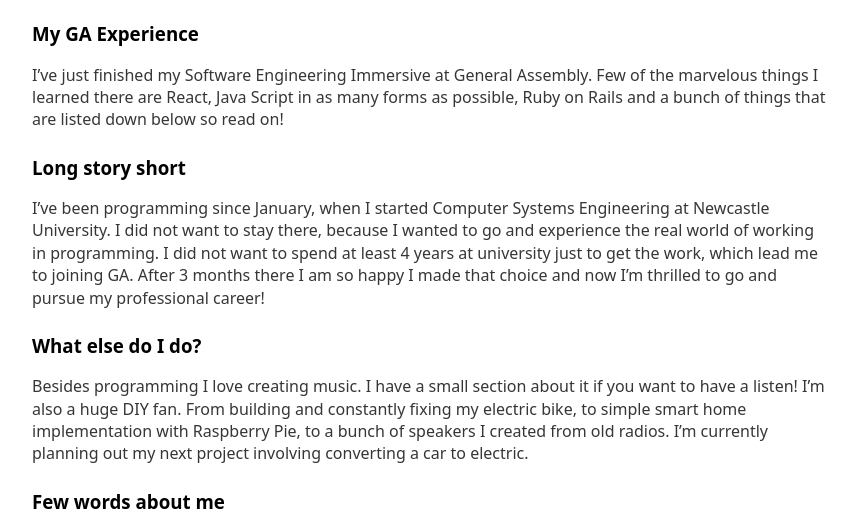
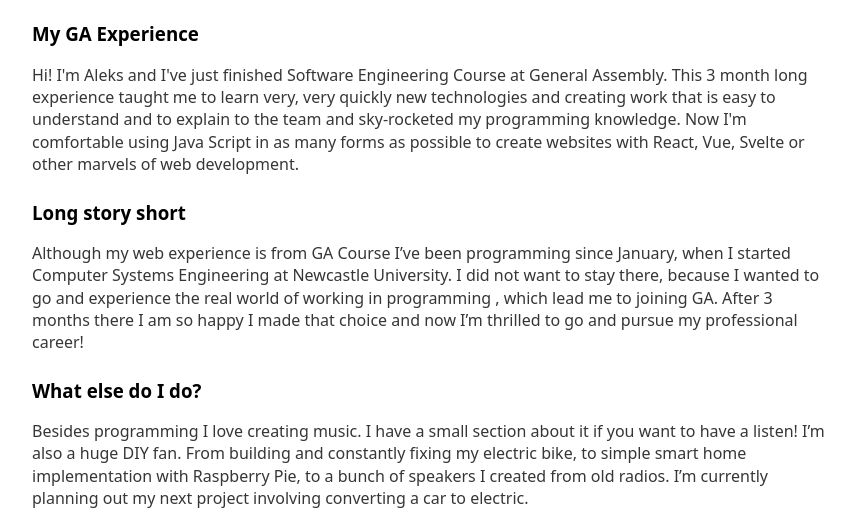
Before and after one commit to aleksanderbrymora/portfolio, a plain HTML site: page index.html in a window 1280 px wide. Shown: the part 225-753 px from the top of the page, without its empty margins (208-1071 px from the left). Drawn offline with nearby package versions, Linux system fonts and the light colour scheme.

Commit message:
Update landing

```diff
--- a/index.html
+++ b/index.html
@@ -23,9 +23,9 @@
     </div>
     <div id="personal">
         <h3>My GA Experience</h3>
-        <p>I’ve just finished my Software Engineering Immersive at General Assembly. Few of the marvelous things I learned there are React, Java Script in as many forms as possible, Ruby on Rails and a bunch of things that are listed down below so read on!</p>
+        <p>Hi! I'm Aleks and I've just finished Software Engineering Course at General Assembly. This 3 month long experience taught me to learn very, very quickly new technologies and creating work that is easy to understand and to explain to the team and sky-rocketed my programming knowledge. Now I'm comfortable using Java Script in as many forms as possible to create websites with React, Vue, Svelte or other marvels of web development.</p>
         <h3>Long story short</h3>
-        <p>I’ve been programming since January, when I started Computer Systems Engineering at Newcastle University. I did not want to stay there, because I wanted to go and experience the real world of working in programming. I did not want to spend at least 4 years at university just to get the work, which lead me to joining GA. After 3 months there I am so happy I made that choice and now I’m thrilled to go and pursue my professional career!</p>
+        <p>Although my web experience is from GA Course I’ve been programming since January, when I started Computer Systems Engineering at Newcastle University. I did not want to stay there, because I wanted to go and experience the real world of working in programming , which lead me to joining GA. After 3 months there I am so happy I made that choice and now I’m thrilled to go and pursue my professional career!</p>
         <h3>What else do I do?</h3>
         <p>Besides programming I love creating music. I have a small section about it if you want to have a listen! I’m also a huge DIY fan. From building and constantly fixing my electric bike, to simple smart home implementation with Raspberry Pie, to a bunch of speakers I created from old radios. I’m currently planning out my next project involving converting a car to electric.</p>
         <h3>Few words about me</h3>
```
